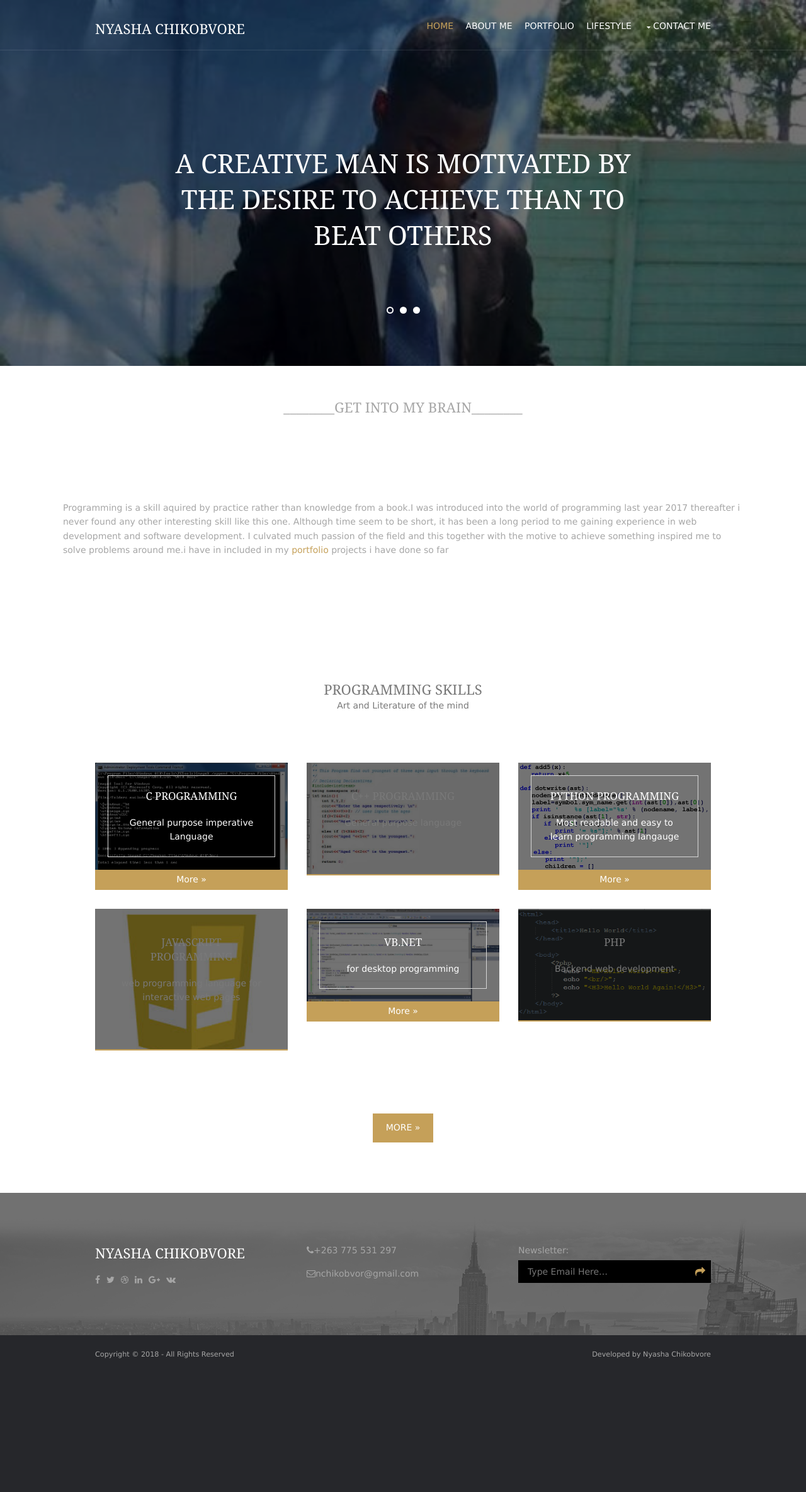
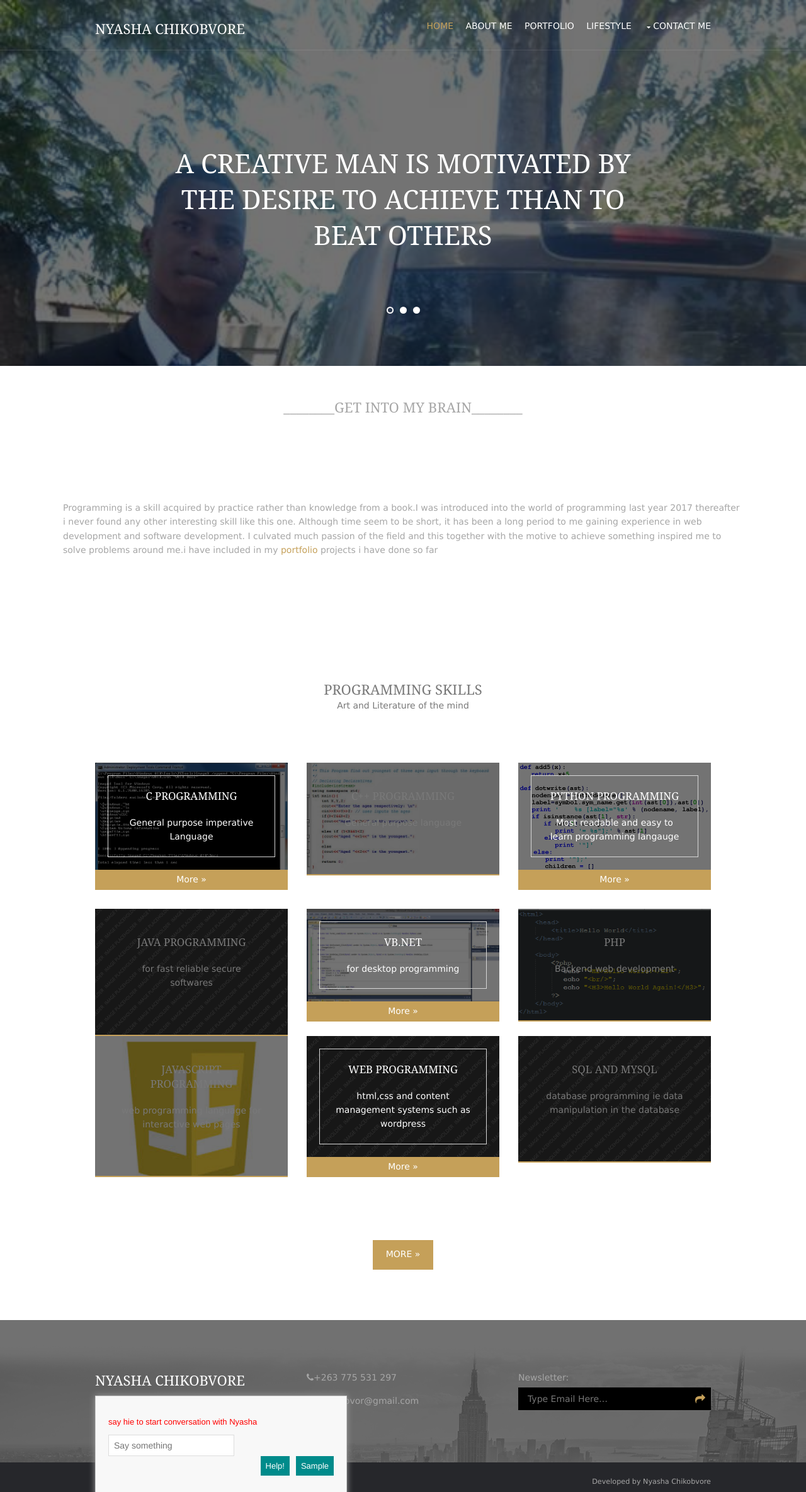
Before and after one commit to chikobvore/chikobvore.github.io, a plain HTML site: page index.html in a window 1280 px wide. Shown: the top 2369 px of the page at 63% size. Before the commit the page ends 2182 px from the top, so only its background shows below. Drawn offline with nearby package versions, Linux system fonts and the light colour scheme; a script that the page names is missing.

Commit message:
Update index.html
adding chatbot

```diff
--- a/index.html
+++ b/index.html
@@ -1,18 +1,22 @@
 <!DOCTYPE html>
 <html>
 <head>
-<title>Nyasha</title>
+<title>nyasha</title>
 <meta charset="utf-8">
 <meta name="viewport" content="width=device-width, initial-scale=1.0, maximum-scale=1.0, user-scalable=no">
 <link href="layout/styles/layout.css" rel="stylesheet" type="text/css" media="all">
 <link href="layout/styles/mystyle.css" rel="stylesheet" type="text/css" media="all">
+<link rel="stylesheet" type="text/css" href="chatbot-master/css/chatbot.css" />
+<script src="https://code.jquery.com/jquery-2.2.4.min.js" integrity="sha256-BbhdlvQf/xTY9gja0Dq3HiwQF8LaCRTXxZKRutelT44=" crossorigin="anonymous"></script>
+<script src="https://cdnjs.cloudflare.com/ajax/libs/unibox/1.15.0/js/unibox.min.js"></script>
+<script src="chatbot-master/js/chatbot.js"></script>
 </head>
 <body id="top">
 <!-- ################################################################################################ -->
-<!-- ################################################################################################ -->
+<!-- #######################	######################################################################### -->
 <!-- ################################################################################################ -->
 <!-- Top Background Image Wrapper -->
-<div class="bgded overlay" style="background-image:url('images/demo/backgrounds/image2.jpg');">
+<div class="bgded overlay" style="background-image:url('images/demo/gallery/7.jpg');">
   <!-- ################################################################################################ -->
   <div class="wrapper row1">
     <header id="header" class="hoc clear">
@@ -30,10 +34,10 @@
           <li><a  href="pages/gallery.html">Lifestyle</a></li>
           <li><a  class="drop" href="#">Contact Me</a>
             <ul>
-              <li><a class="faicon-facebook" href="https://www.facebook.com/"><i class="fa fa-facebook"></i>facebook</a></li>
-              <li><a class="faicon-twitter" href="https://twitter.com/"><i class="fa fa-twitter"></i>twitter</a></li>
+              <li><a class="faicon-facebook" href="https://www.facebook.com/"><i class="fa fa-facebook"></i>  facebook</a></li>
+              <li><a class="faicon-twitter" href="https://twitter.com/"><i class="fa fa-twitter"></i>  twitter</a></li>
               <li class="btmspace-15"><i class="fa fa-phone"></i>+263 775 531 297</li>
-              <li><i class="fa fa-envelope-o"></i>nchikobvor@gmail.com</li>
+              <li><i class="fa fa-envelope-o"></i>nchikobvor@mail.com</li>
             </ul></li>
         </ul>
       </nav>
@@ -54,8 +58,7 @@
         </li>
         <li>
           <article>
-            <h3 class="heading">Perfection is achieved, not when there is nothing more to add,
-              but when there is nothing left to take away.</h3>
+            <h3 class="heading">With the new day comes new strength and new thoughts.</h3>
           </article>
         </li>
         <li>
@@ -83,7 +86,7 @@
  </center>
 
 <div class="mytext">
-  <p>Programming is a skill aquired by practice rather than knowledge from a  book.I was introduced into the world of programming last year 2017 thereafter i never found any other interesting skill like this one. Although time seem to be short, it has been a long period to me gaining experience in web development and software development.  I culvated much passion of the field and this  together with the motive to achieve something  inspired me to solve problems around me.i have in included in my  <a href="#">portfolio</a> projects i have done so far</p>
+  <p>Programming is a skill acquired by practice rather than knowledge from a  book.I was introduced into the world of programming last year 2017 thereafter i never found any other interesting skill like this one. Although time seem to be short, it has been a long period to me gaining experience in web development and software development.  I culvated much passion of the field and this  together with the motive to achieve something  inspired me to solve problems around me.i have included in my  <a href="#">portfolio</a> projects i have done so far</p>
 
 </div>
 </div>
@@ -127,10 +130,10 @@
      </article>
    </li>
    <li class="one_third first">
-        <article class="bgded overlay" style="background-image:url('images/demo/backgrounds/js.jpg');">
+     <article class="bgded overlay" style="background-image:url('images/demo/backgrounds/01.png');">
        <div class="txtwrap">
-            <h6 class="heading">javascript  programming</h6>
-            <p>web programming language for interactive web pages</p>
+         <h6 class="heading">java  programming</h6>
+         <p>for fast reliable secure softwares</p>
        </div>
        <footer><a href="#">More &raquo;</a></footer>
      </article>
@@ -153,16 +156,64 @@
        <footer><a href="#">More &raquo;</a></footer>
      </article>
    </li>
+
+    <li class="one_third first">
+     <article class="bgded overlay" style="background-image:url('images/demo/backgrounds/js.jpg');">
+       <div class="txtwrap">
+         <h6 class="heading">javascript  programming</h6>
+         <p>web programming language for interactive web pages</p>
+       </div>
+       <footer><a href="#">More &raquo;</a></footer>
+     </article>
+   </li>
+   <li class="one_third active">
+     <article class="bgded overlay" style="background-image:url('images/demo/backgrounds/01.png');">
+       <div class="txtwrap">
+         <h6 class="heading">web programming</h6>
+         <p>html,css and content management systems such as wordpress</p>
+       </div>
+       <footer><a href="#">More &raquo;</a></footer>
+     </article>
+   </li>
+   <li class="one_third">
+     <article class="bgded overlay" style="background-image:url('images/demo/backgrounds/01.png');">
+       <div class="txtwrap">
+         <h6 class="heading">SQL and MYSQL</h6>
+         <p>database programming ie data manipulation in the database</p>
+       </div>
+       <footer><a href="#">More &raquo;</a></footer>
+     </article>
+   </li>
  </ul>
 
  <center>
    <div class="mybtn">
-         <footer><a href="pages/portfolio.html" class="btn">More &raquo;</a></footer>
+      <footer><a href="#" class="btn">More &raquo;</a></footer>
    </div>
  </center>
 
   </section>
+
+
+<div class="content">
+<div id="demo">
+ <p id="lost">say hie to start conversation with Nyasha</p>
+
+ <div id="chatBotCommandDescription"></div>
+ <input id="humanInput" type="text" placeholder="Say something"/>
+
+ <div class="button" onclick="if (!ChatBot.playConversation(sampleConversation,4000)) {alert('conversation already running');};">Sample</div>
+ <div class="button" onclick="$('#chatBotCommandDescription').slideToggle();" style="margin-right:10px">Help!</div>
+
+ <div style="clear: both;">&nbsp;</div>
+
+ <div id="chatBot">
+     <div id="chatBotThinkingIndicator" class="chats"></div>
+     <div id="chatBotHistory"></div>
  </div>
+</div>
+</div>
+</main>
 <!-- ################################################################################################ -->
 <!-- ################################################################################################ -->
 <!-- ################################################################################################ -->
@@ -216,6 +267,7 @@
 <!-- ################################################################################################ -->
 <a id="backtotop" href="#top"><i class="fa fa-chevron-up"></i></a>
 <!-- JAVASCRIPTS -->
+<script src="chatbot-master/js/messages.js"></script>
 <script src="layout/scripts/jquery.min.js"></script>
 <script src="layout/scripts/jquery.backtotop.js"></script>
 <script src="layout/scripts/jquery.mobilemenu.js"></script>
```
Lines whose indentation alone changed are shown as unchanged.
